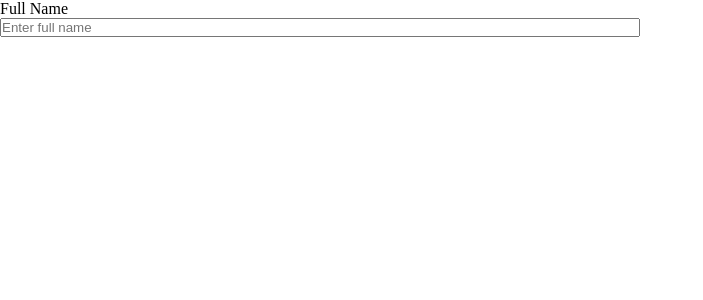
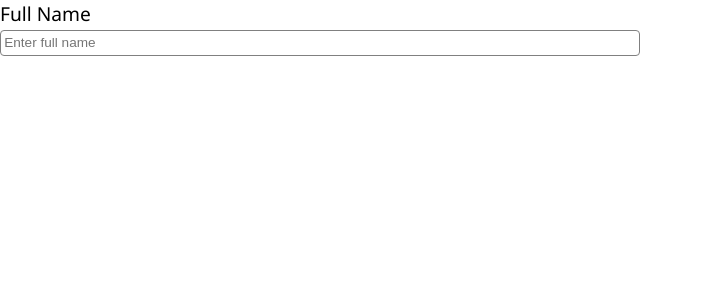
Before and after one commit to Kummirai/resume, a React (Vite) app in the folder cv application/: page / in a window 1280 px wide. Shown: the top 300 px of the page, without its empty margins (0-703 px from the left). Built offline with nearby package versions, Linux system fonts and the light colour scheme.

Commit message:
Style input element and add body font family

```diff
--- a/cv application/src/index.css
+++ b/cv application/src/index.css
@@ -6,8 +6,26 @@
   box-sizing: border-box;
 }
 
+body {
+  font-family: "Segoe UI", Tahoma, Geneva, Verdana, sans-serif;
+}
+
 .input-field {
   display: flex;
   flex-direction: column;
   width: 50%;
 }
+
+.input-field input {
+  height: 1.6rem;
+  font-size: 0.85rem;
+  font-weight: 300;
+  padding: 0.2rem;
+  border: 1px solid gray;
+  border-radius: 4px;
+}
+
+label {
+  font-size: 1.2rem;
+  margin-bottom: 0.2rem;
+}
```
